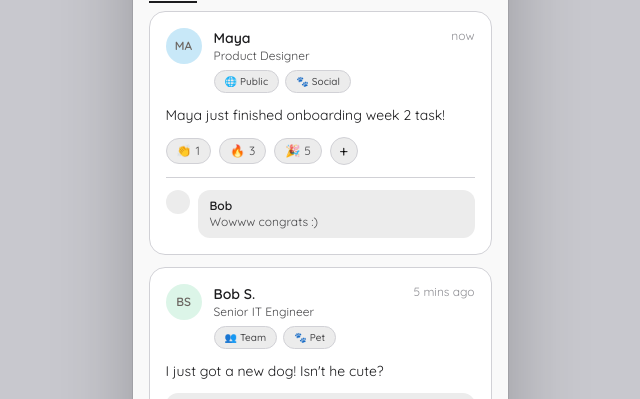
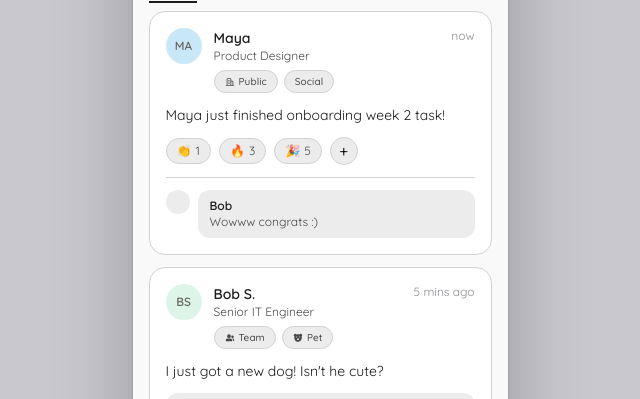
Before and after one commit to sjaine/sona, a Next.js app: page / in a window 1280 px wide. Both pictures are taken after a click on the button "Community". Shown: the part 351-750 px from the top of the page, without its empty margins (320-960 px from the left). Built offline with nearby package versions, Linux system fonts and the light colour scheme.

Commit message:
Fix: Community Screen

```diff
--- a/src/components/screens/CommunityScreen.tsx
+++ b/src/components/screens/CommunityScreen.tsx
@@ -7,6 +7,58 @@ const CHANNELS = ["All", "Pet", "Food", "Sport"];
 const REACTION_EMOJIS = ["👏", "🔥", "🎉", "❤️", "😂", "😮"];
 
 type CommunityView = "main" | "dailyActivity" | "dailyResult";
+
+// Add this above the component (or near the top of the file)
+const CHANNEL_ICONS: Record<string, React.ReactNode> = {
+  Food: (
+    <svg
+      xmlns="http://www.w3.org/2000/svg"
+      width="10"
+      height="10"
+      viewBox="0 0 24 24"
+    >
+      <g fill="none">
+        <path d="m12.594 23.258l-.012.002l-.071.035l-.02.004l-.014-.004l-.071-.036q-.016-.004-.024.006l-.004.01l-.017.428l.005.02l.01.013l.104.074l.015.004l.012-.004l.104-.074l.012-.016l.004-.017l-.017-.427q-.004-.016-.016-.018m.264-.113l-.014.002l-.184.093l-.01.01l-.003.011l.018.43l.005.012l.008.008l.201.092q.019.005.029-.008l.004-.014l-.034-.614q-.005-.019-.02-.022m-.715.002a.02.02 0 0 0-.027.006l-.006.014l-.034.614q.001.018.017.024l.015-.002l.201-.093l.01-.008l.003-.011l.018-.43l-.003-.012l-.01-.01z" />
+        <path
+          fill="currentColor"
+          d="M17.015 3.055a1 1 0 0 1 1.26 1.548l-.098.079l-2.101 1.501a1.96 1.96 0 0 0-.794 1.937l.032.152l3.343-3.343a1 1 0 0 1 1.497 1.32l-.083.094l-3.343 3.343c.705.18 1.485-.04 1.986-.63l.103-.132l1.501-2.101a1 1 0 0 1 1.694 1.055l-.067.107l-1.5 2.102a3.97 3.97 0 0 1-5.054 1.216l-.18-.1l-2.297 2.296l4.157 4.158a1 1 0 0 1 .083 1.32l-.083.094a1 1 0 0 1-1.32.083l-.094-.083l-4.157-4.158l-4.157 4.158a1 1 0 0 1-1.32.083l-.094-.083a1 1 0 0 1-.083-1.32l.083-.094l4.157-4.158l-1.61-1.61a4.5 4.5 0 0 1-1.355.473l-.25.037a3.89 3.89 0 0 1-3.279-1.15C2.663 10.319 2.132 9.15 2 8.027c-.13-1.105.12-2.289.93-3.098c.809-.81 1.992-1.06 3.097-.93c1.123.133 2.293.664 3.222 1.593a3.89 3.89 0 0 1 1.15 3.278c-.06.505-.207.984-.406 1.401l-.104.204l1.61 1.61l2.298-2.296a3.97 3.97 0 0 1 .944-5.103l.172-.13z"
+        />
+      </g>
+    </svg>
+  ),
+  Pet: (
+    <svg
+      xmlns="http://www.w3.org/2000/svg"
+      width="10"
+      height="10"
+      viewBox="0 0 24 24"
+    >
+      <g fill="none" fillRule="evenodd">
+        <path d="m12.594 23.258l-.012.002l-.071.035l-.02.004l-.014-.004l-.071-.036q-.016-.004-.024.006l-.004.01l-.017.428l.005.02l.01.013l.104.074l.015.004l.012-.004l.104-.074l.012-.016l.004-.017l-.017-.427q-.004-.016-.016-.018m.264-.113l-.014.002l-.184.093l-.01.01l-.003.011l.018.43l.005.012l.008.008l.201.092q.019.005.029-.008l.004-.014l-.034-.614q-.005-.019-.02-.022m-.715.002a.02.02 0 0 0-.027.006l-.006.014l-.034.614q.001.018.017.024l.015-.002l.201-.093l.01-.008l.003-.011l.018-.43l-.003-.012l-.01-.01z" />
+        <path
+          fill="currentColor"
+          d="M18.5 2a3.5 3.5 0 0 1 1.796 6.505A9 9 0 1 1 3 12c0-1.24.25-2.42.704-3.495a3.5 3.5 0 1 1 4.8-4.8A9 9 0 0 1 12 2.999c1.24 0 2.42.25 3.495.704A3.5 3.5 0 0 1 18.5 2M12 12a1.5 1.5 0 0 0-1.012 2.608a.5.5 0 0 1-.488.392a1 1 0 1 0 0 2a2.5 2.5 0 0 0 1.5-.5c.418.314.937.5 1.5.5a1 1 0 1 0 0-2a.5.5 0 0 1-.488-.392A1.5 1.5 0 0 0 12 12M9 8a1 1 0 0 0-1 1v1a1 1 0 1 0 2 0V9a1 1 0 0 0-1-1m6 0a1 1 0 0 0-.993.883L14 9v1a1 1 0 0 0 1.993.117L16 10V9a1 1 0 0 0-1-1"
+        />
+      </g>
+    </svg>
+  ),
+  Game: (
+    <svg
+      xmlns="http://www.w3.org/2000/svg"
+      width="10"
+      height="10"
+      viewBox="0 0 24 24"
+    >
+      <g fill="none">
+        <path d="m12.593 23.258l-.011.002l-.071.035l-.02.004l-.014-.004l-.071-.035q-.016-.005-.024.005l-.004.01l-.017.428l.005.02l.01.013l.104.074l.015.004l.012-.004l.104-.074l.012-.016l.004-.017l-.017-.427q-.004-.016-.017-.018m.265-.113l-.013.002l-.185.093l-.01.01l-.003.011l.018.43l.005.012l.008.007l.201.093q.019.005.029-.008l.004-.014l-.034-.614q-.005-.018-.02-.022m-.715.002a.02.02 0 0 0-.027.006l-.006.014l-.034.614q.001.018.017.024l.015-.002l.201-.093l.01-.008l.004-.011l.017-.43l-.003-.012l-.01-.01z" />
+        <path
+          fill="currentColor"
+          d="M17 4c1.106 0 1.955.843 2.584 1.75l.213.321l.195.32q.093.157.178.308c.787 1.407 1.472 3.244 1.925 5.059c.45 1.801.699 3.682.54 5.161C22.475 18.404 21.71 20 20 20c-1.534 0-2.743-.82-3.725-1.621l-1.11-.931C14.242 16.692 13.232 16 12 16s-2.243.692-3.164 1.448l-1.11.93C6.742 19.18 5.533 20 4 20c-1.711 0-2.476-1.596-2.635-3.081c-.158-1.48.09-3.36.54-5.161c.453-1.815 1.138-3.652 1.925-5.059l.178-.309l.195-.319l.213-.321C5.045 4.843 5.894 4 7 4c.51 0 1.017.124 1.515.27l.593.182q.147.045.292.086c.865.248 1.75.462 2.6.462s1.735-.214 2.6-.462l.885-.267C15.983 4.124 16.49 4 17 4M8.5 8a2.5 2.5 0 1 0 0 5a2.5 2.5 0 0 0 0-5m7 0a1 1 0 0 0-1 1v.5H14a1 1 0 1 0 0 2h.5v.5a1 1 0 1 0 2 0v-.5h.5a1 1 0 1 0 0-2h-.5V9a1 1 0 0 0-1-1m-7 2a.5.5 0 1 1 0 1a.5.5 0 0 1 0-1"
+        />
+      </g>
+    </svg>
+  ),
+};
 
 export default function CommunityScreen() {
   const [view, setView] = useState<CommunityView>("main");
@@ -160,7 +212,7 @@ export default function CommunityScreen() {
               color: promptAnswer.trim() ? "white" : "var(--text-tertiary)",
             }}
           >
-            SUBMIT +10 XP ⚡
+            SUBMIT +10 XP
           </button>
         </div>
       </div>
@@ -185,9 +237,6 @@ export default function CommunityScreen() {
               Daily Activity
             </span>
           </div>
-          <span className="text-xs" style={{ color: "var(--text-tertiary)" }}>
-            🕐 6 HOURS
-          </span>
         </div>
         <div className="flex-1 overflow-y-auto scrollbar-hide px-4 py-4">
           <div
@@ -483,11 +532,43 @@ export default function CommunityScreen() {
                 </div>
                 <div className="flex gap-1.5 mt-1.5 flex-wrap">
                   <span className="chip" style={{ fontSize: 10 }}>
-                    {post.scope === "Team" ? "👥" : "🌐"} {post.scope}
+                    {post.scope === "Team" ? (
+                      <svg
+                        xmlns="http://www.w3.org/2000/svg"
+                        width="10"
+                        height="10"
+                        viewBox="0 0 24 24"
+                      >
+                        <g fill="none">
+                          <path d="m12.593 23.258l-.011.002l-.071.035l-.02.004l-.014-.004l-.071-.035q-.016-.005-.024.005l-.004.01l-.017.428l.005.02l.01.013l.104.074l.015.004l.012-.004l.104-.074l.012-.016l.004-.017l-.017-.427q-.004-.016-.017-.018m.265-.113l-.013.002l-.185.093l-.01.01l-.003.011l.018.43l.005.012l.008.007l.201.093q.019.005.029-.008l.004-.014l-.034-.614q-.005-.018-.02-.022m-.715.002a.02.02 0 0 0-.027.006l-.006.014l-.034.614q.001.018.017.024l.015-.002l.201-.093l.01-.008l.004-.011l.017-.43l-.003-.012l-.01-.01z" />
+                          <path
+                            fill="currentColor"
+                            d="M13 13a4 4 0 0 1 4 4v1.5a1.5 1.5 0 0 1-1.5 1.5h-12A1.5 1.5 0 0 1 2 18.5V17a4 4 0 0 1 4-4zm6 0a3 3 0 0 1 3 3v1.5a1.5 1.5 0 0 1-1.5 1.5H19v-2a5 5 0 0 0-2-4zM9.5 3a4.5 4.5 0 1 1 0 9a4.5 4.5 0 0 1 0-9M18 6a3 3 0 1 1 0 6a3 3 0 0 1 0-6"
+                          />
+                        </g>
+                      </svg>
+                    ) : (
+                      <svg
+                        xmlns="http://www.w3.org/2000/svg"
+                        width="10"
+                        height="10"
+                        viewBox="0 0 24 24"
+                      >
+                        <g fill="none">
+                          <path d="m12.593 23.258l-.011.002l-.071.035l-.02.004l-.014-.004l-.071-.035q-.016-.005-.024.005l-.004.01l-.017.428l.005.02l.01.013l.104.074l.015.004l.012-.004l.104-.074l.012-.016l.004-.017l-.017-.427q-.004-.016-.017-.018m.265-.113l-.013.002l-.185.093l-.01.01l-.003.011l.018.43l.005.012l.008.007l.201.093q.019.005.029-.008l.004-.014l-.034-.614q-.005-.018-.02-.022m-.715.002a.02.02 0 0 0-.027.006l-.006.014l-.034.614q.001.018.017.024l.015-.002l.201-.093l.01-.008l.004-.011l.017-.43l-.003-.012l-.01-.01z" />
+                          <path
+                            fill="currentColor"
+                            d="M13 3a2 2 0 0 1 1.995 1.85L15 5v4h3a2 2 0 0 1 1.995 1.85L20 11v8h1a1 1 0 0 1 .117 1.993L21 21H3a1 1 0 0 1-.117-1.993L3 19h1V5a2 2 0 0 1 1.85-1.995L6 3zm5 8h-3v8h3zm-5-6H6v14h7zm-2 10v2H8v-2zm0-4v2H8v-2zm0-4v2H8V7z"
+                          />
+                        </g>
+                      </svg>
+                    )}
+                    {post.scope}
                   </span>
                   {post.channel !== post.scope && (
                     <span className="chip" style={{ fontSize: 10 }}>
-                      🐾 {post.channel}
+                      {CHANNEL_ICONS[post.channel] ?? null}
+                      {post.channel}
                     </span>
                   )}
                 </div>
```
